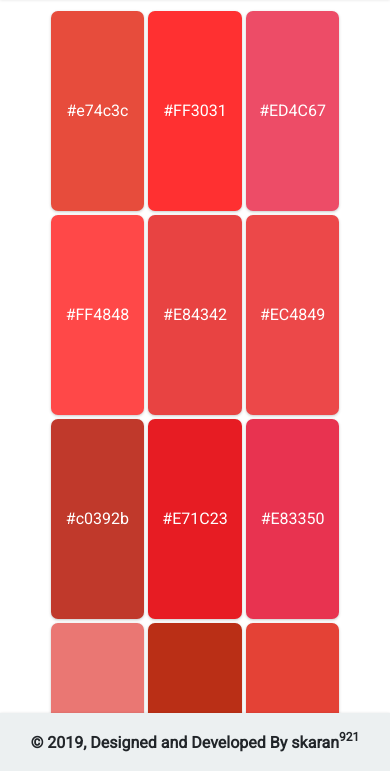
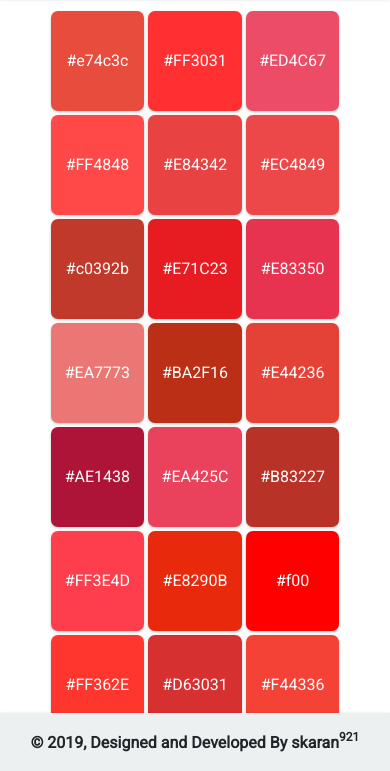
Before and after one commit to skaran921/CSS-Color-Picker, a plain HTML site: page index.html in a window 390 px wide. Shown: the part 71-842 px from the top of the page. Drawn offline with nearby package versions, Linux system fonts and the light colour scheme.

Commit message:
Update index.html
add media query

```diff
--- a/index.html
+++ b/index.html
@@ -71,6 +71,12 @@
        }
        #ffffff,#ecf0f1,#EAF0F1{
            color:black;
+       }
+
+         @media (max-width:400px){
+           .box{
+               height:100px;
+           }
        }
     </style>
 </head>
```
